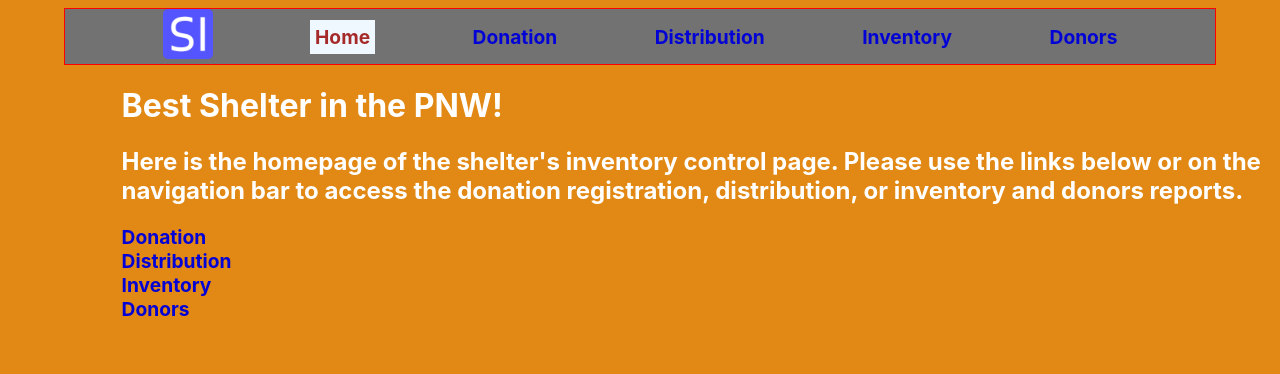
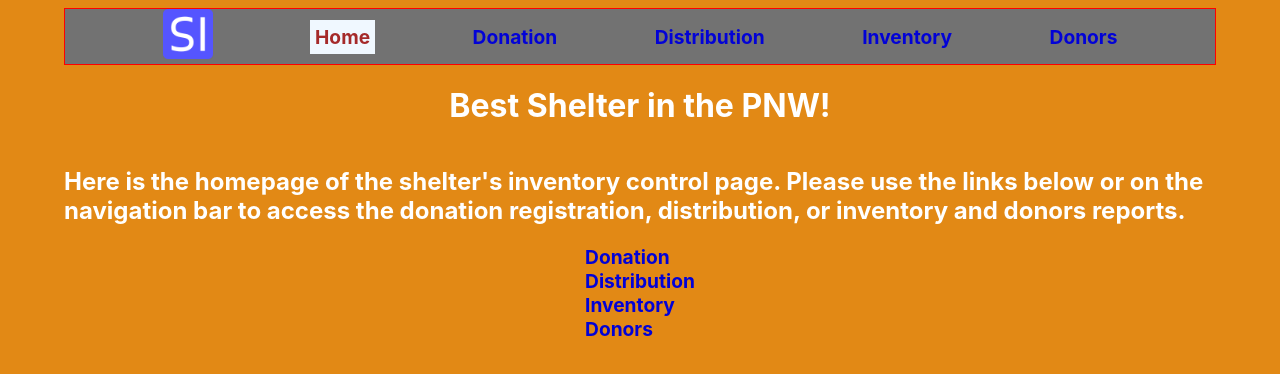
Before and after one commit to Sparky338/Digital-Aid_technical, a React (Create React App) app in the folder digital-aid-seattle/: page / in a window 1280 px wide. Shown: the top 374 px of the page. Built offline with nearby package versions, Linux system fonts and the light colour scheme.

Commit message:
finished styling inventory, adjusted overall layout

```diff
--- a/digital-aid-seattle/src/components/inventory.js
+++ b/digital-aid-seattle/src/components/inventory.js
@@ -11,7 +11,6 @@ const Inventory = () => {
           <thead className="table-header">
             <tr className="inventory-header">
               <th className="inventory-donation-type">Donation Type</th>
-              {/* <th className="spacer" width="20px">&nbsp;</th> */}
               <th className="inventory-donation-qty">Quantity</th>
             </tr>
           </thead>
--- a/digital-aid-seattle/src/css/inventory.css
+++ b/digital-aid-seattle/src/css/inventory.css
@@ -1,3 +1,7 @@
+.inventory-display-table {
+    width: 50%;
+}
+
 .table-body {
     display: flex;
     flex-direction: column;
--- a/digital-aid-seattle/src/index.css
+++ b/digital-aid-seattle/src/index.css
@@ -49,6 +49,7 @@ code {
 }
 
 .mainDiv {
-  position: relative;
-  left: 5%;
+  display: flex;
+  flex-direction: column;
+  align-items: center;
 }
```
